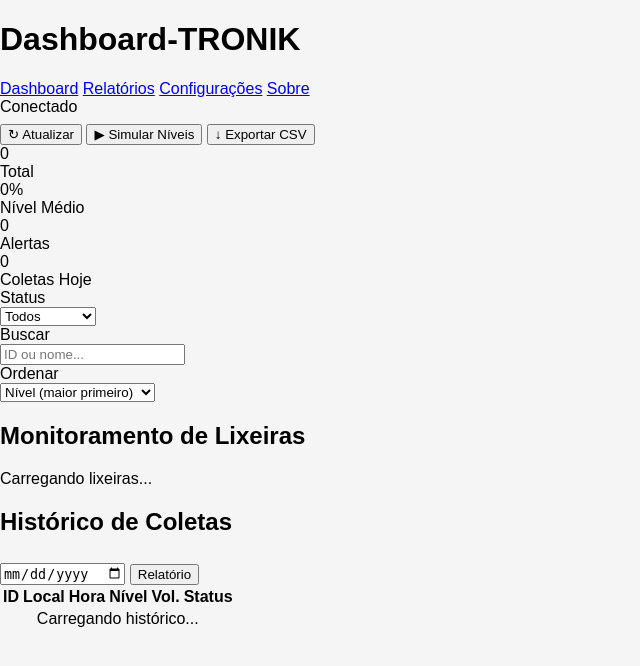
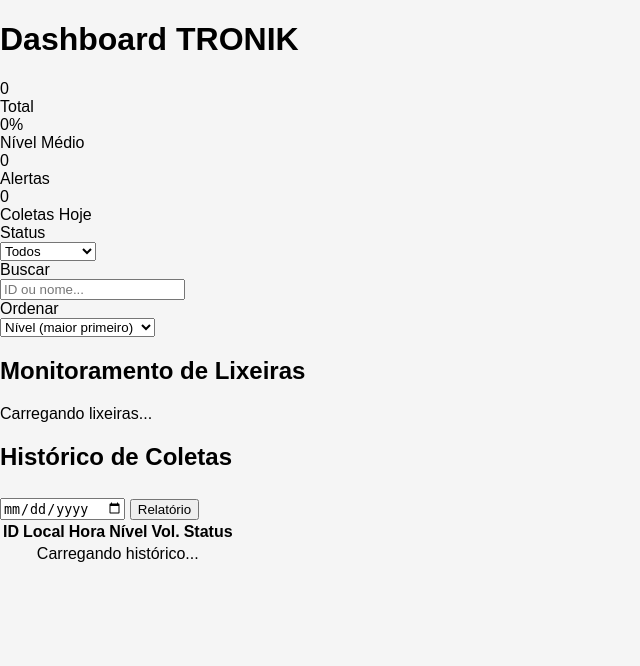
Before and after one commit to natanheringer/Dashboard-TRONIK, a Flask app: page / in a window 1280 px wide. Shown: the top 666 px of the page, without its empty margins (0-640 px from the left). Run offline with Flask 3, Linux system fonts and the light colour scheme; data comes from the database, SQL or seed files in the repository.

Commit message:
Refactor base.html structure and content

```diff
--- a/templates/base.html
+++ b/templates/base.html
@@ -1,54 +1,13 @@
 <!DOCTYPE html>
-<html lang="pt-BR">
+<html>
 <head>
-    <meta charset="UTF-8">
-    <meta name="viewport" content="width=device-width, initial-scale=1.0">
-    <title>{% block title %}Dashboard-TRONIK{% endblock %}</title>
-    <link rel="stylesheet" href="{{ url_for('static', filename='css/estilo.css') }}">
-    {% block extra_css %}{% endblock %}
+  <meta charset="utf-8">
+  <title>{% block title %}Dashboard{% endblock %}</title>
+  <link rel="stylesheet" href="{{ url_for('static', filename='css/estilo.css') }}">
 </head>
 <body>
-    <!-- Header -->
-    <header class="header">
-        <div class="header-content">
-            <div class="logo-section">
-                <div class="logo"></div>
-                <a href="{{ url_for('paginas.index') }}" style="text-decoration: none; color: inherit;">
-                    <h1 class="logo-text">Dashboard-TRONIK</h1>
-                </a>
-            </div>
-            <nav class="nav-links">
-                <a href="{{ url_for('paginas.index') }}" class="nav-link">Dashboard</a>
-                <a href="{{ url_for('paginas.relatorios') }}" class="nav-link">Relatórios</a>
-                <a href="{{ url_for('paginas.configuracoes') }}" class="nav-link">Configurações</a>
-                <a href="{{ url_for('paginas.sobre') }}" class="nav-link">Sobre</a>
-            </nav>
-            <div class="header-actions">
-                <div class="status-indicator" id="status-indicator">
-                    <div class="status-dot"></div>
-                    <span>Conectado</span>
-                </div>
-                <button class="btn-atualizar" id="btn-atualizar">
-                    ↻ Atualizar
-                </button>
-                <button class="btn-atualizar" id="btn-simular">
-                    ▶ Simular Níveis
-                </button>
-                <button class="btn-exportar" id="btn-exportar">
-                    ↓ Exportar CSV
-                </button>
-            </div>
-        </div>
-    </header>
-
-    <!-- Main Content -->
-    <main class="main-container">
-        {% block content %}{% endblock %}
-    </main>
-
-    <!-- Scripts -->
-    <script src="{{ url_for('static', filename='js/api.js') }}"></script>
-    <script src="{{ url_for('static', filename='js/dashboard.js') }}"></script>
-    {% block extra_js %}{% endblock %}
+<header><h1>Dashboard TRONIK</h1></header>
+<main>{% block content %}{% endblock %}</main>
+{% block scripts %}{% endblock %}
 </body>
 </html>
```
